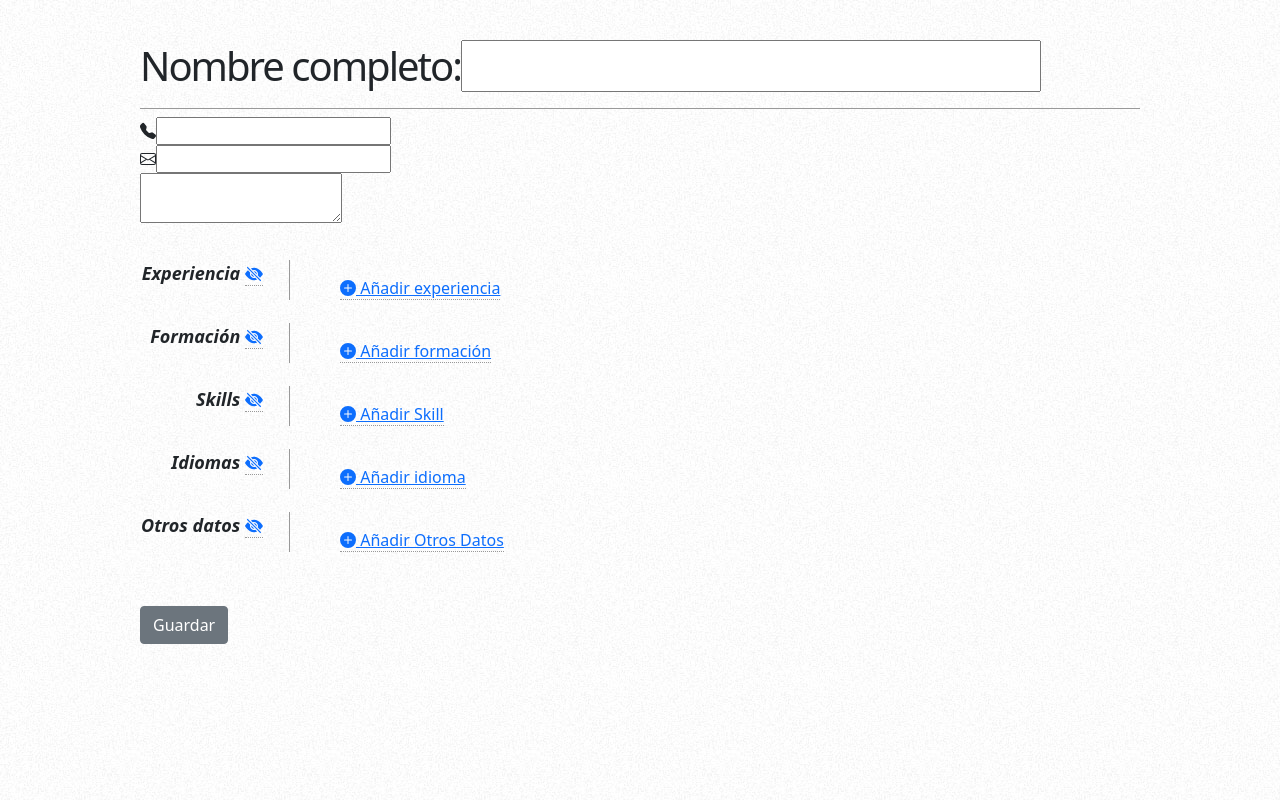
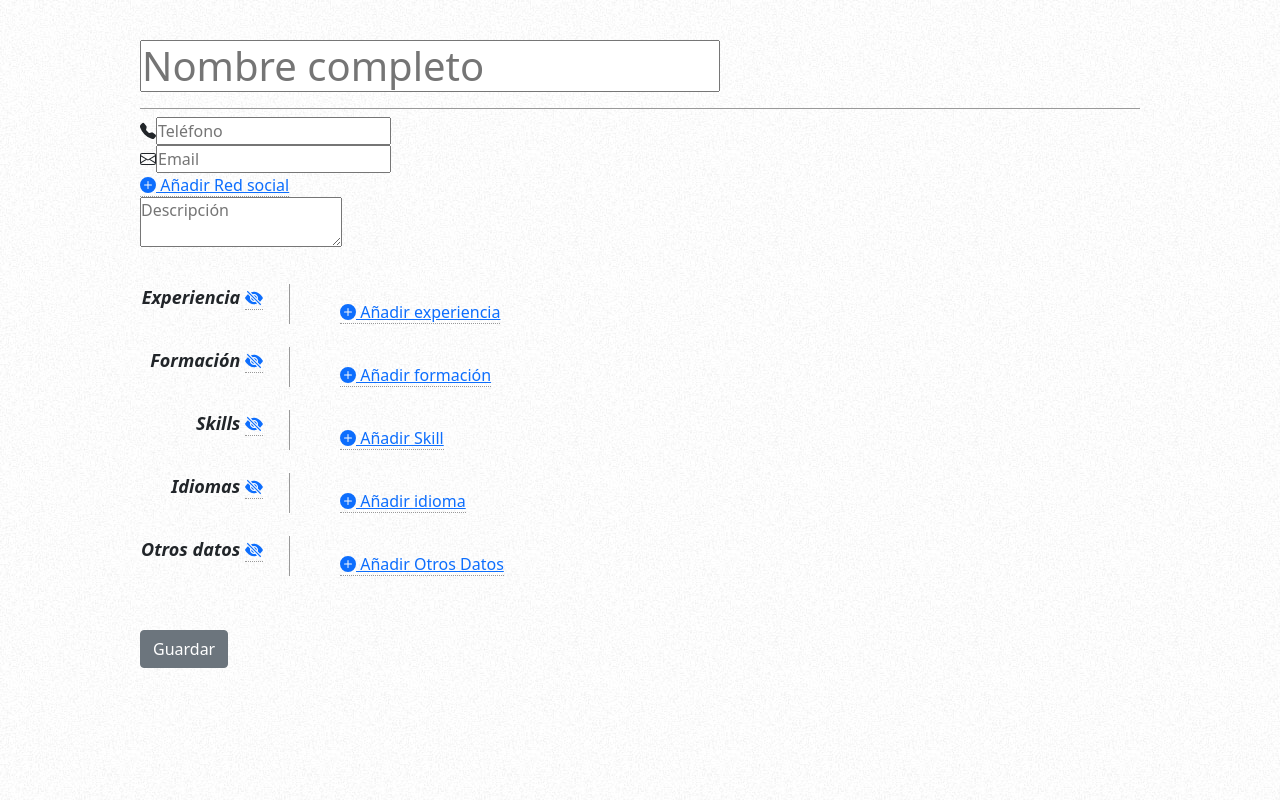
Before and after one commit to kilowan/Curriculum_local_ts, a Vue app: page / in a window 1280 px wide. Built offline with nearby package versions, Linux system fonts and the light colour scheme.

Commit message:
update code

```diff
--- a/src/CurriculumView.vue
+++ b/src/CurriculumView.vue
@@ -3,14 +3,13 @@
 		<div v-if="active" id="page-wrap">
 			<div id="contact-info" class="vcard">
 				<h1 class="fn">
-					<label>Nombre completo:</label>
-					<input type="text" v-model="ddata.fullName" />
+					<input type="text" v-model="ddata.fullName" placeholder="Nombre completo" />
 				</h1>
 				<div>
 					<b-icon icon="telephone-fill" aria-hidden="true"/>
-					<input type="text" v-model="ddata.phoneNumber.number" /><br />
+					<input type="text" v-model="ddata.phoneNumber.number" placeholder="Teléfono"/><br />
 				</div>
-				<b-icon icon="envelope" aria-hidden="true"/><input type="text" v-model="ddata.email.fullEmail" />
+				<b-icon icon="envelope" aria-hidden="true"/><input type="text" v-model="ddata.email.fullEmail" placeholder="Email"/>
 			</div>
 				<social-media-list-view
 				:token="token"
@@ -18,7 +17,7 @@
 				:iconsHidden="iconsHidden"
 			/>
 			<div id="objective">
-				<textarea v-model="ddata.description" />
+				<textarea v-model="ddata.description" placeholder="Descripción"/>
 			</div>
 			<div class="clear">{{EditMode('')}}</div>
 			<dl>
--- a/src/SocialMediaListView.vue
+++ b/src/SocialMediaListView.vue
@@ -7,6 +7,20 @@
           :iconsHidden="iconsHidden"
         />
 			</div>
+			<b-link @click="$bvModal.show('add-social-media')">
+				<b-icon icon="plus-circle-fill" aria-hidden="true"/> Añadir Red social
+			</b-link>
+      <b-modal
+			:id="'add-social-media'"
+			title="Añadir Red Social"
+			ok-title="Guardar"
+			@ok="save"
+      @ok-prevent="socialmedia.name == ''"
+			@cancel="cancel"
+		>
+      <label>Tipo</label> <input type="text" v-model="socialmedia.type" /> <br />
+      <label>Data</label> <input type="text" v-model="socialmedia.name" /> <br />
+		</b-modal>
 	</div>
 </template>
 
@@ -33,7 +47,12 @@ export default {
     },
   },
   data() {
-		return {}
+		return {
+      socialmedia: {
+        name:'',
+        type:[]
+      }
+    }
 	},
 }
 </script>
```
